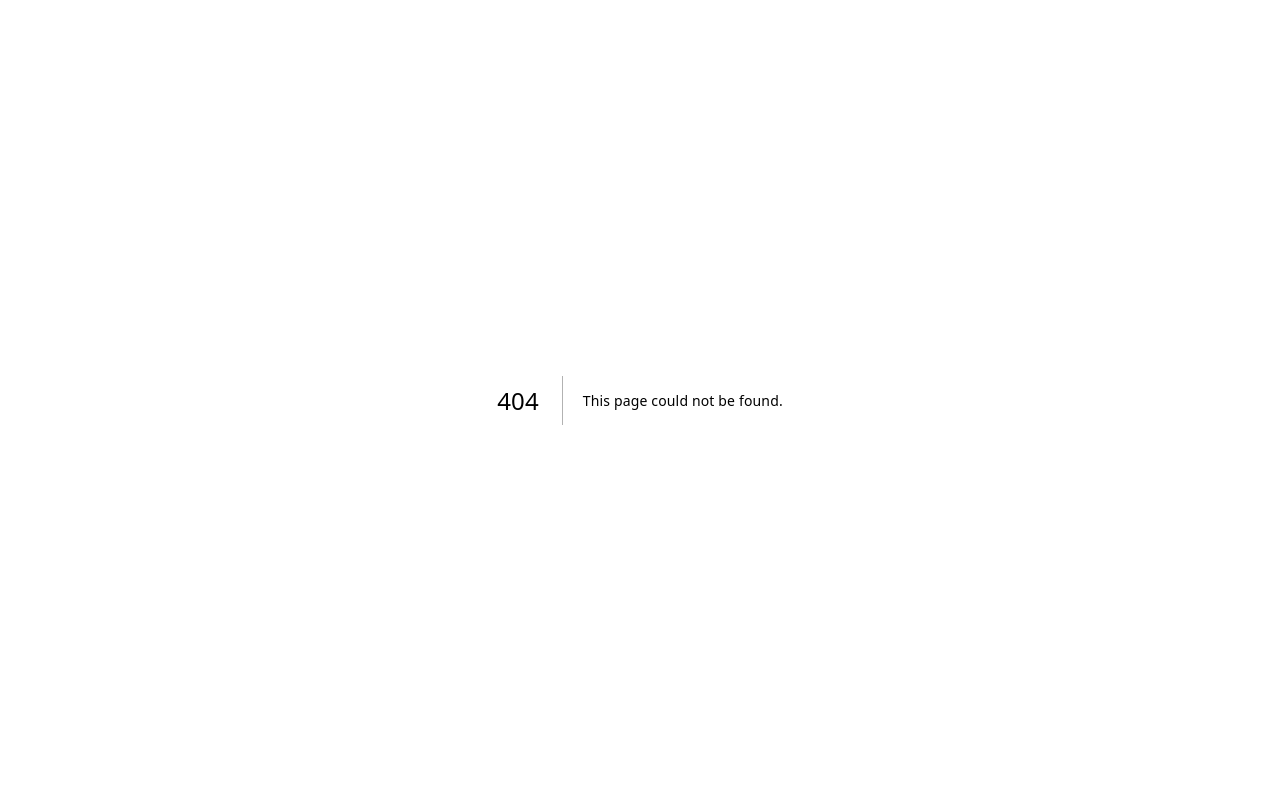
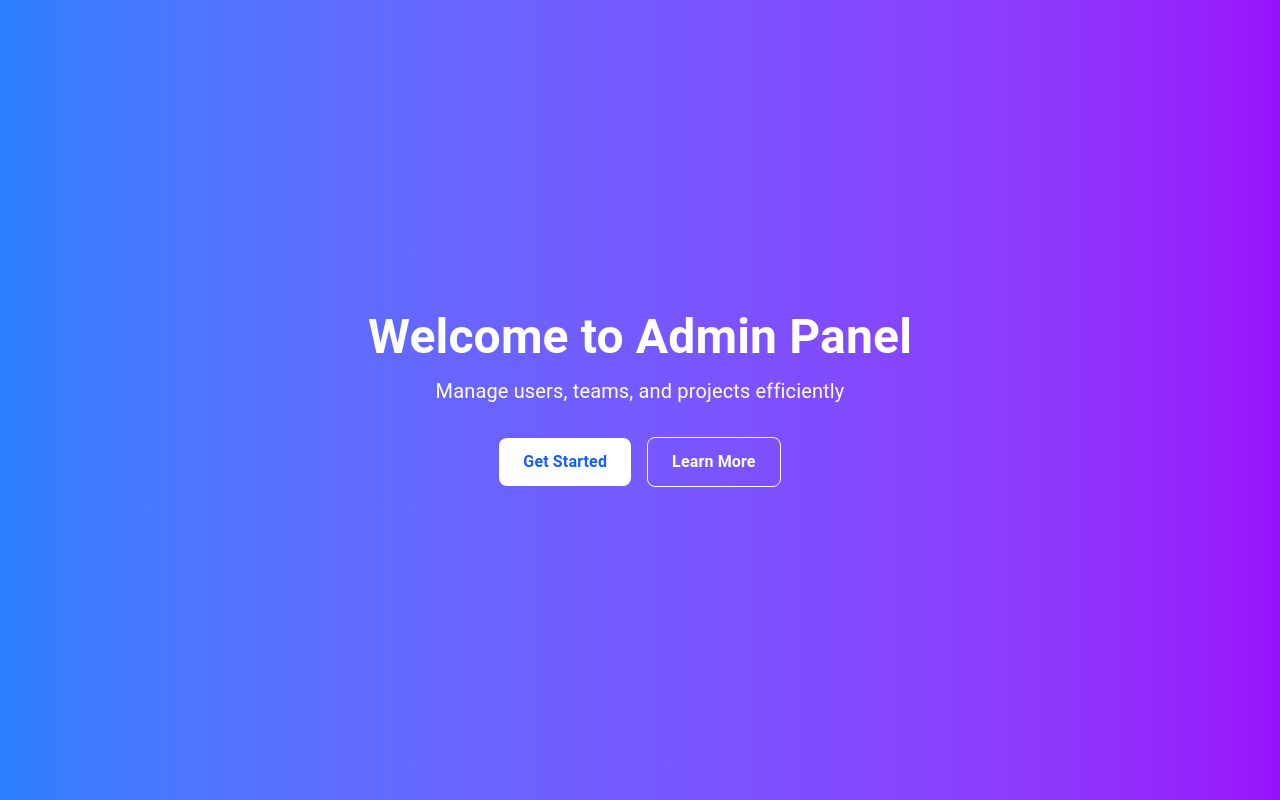
Before and after one commit to Sathyajith-pro/SkillNet_Research, a Next.js app in the folder frontend/: page /admin/landing in a window 1280 px wide. Before the commit this address had no page. Built offline with nearby package versions, Linux system fonts and the light colour scheme.

Commit message:
Create new landing page add under admin folder

```diff
--- /dev/null
+++ b/frontend/src/app/admin/landing/page.tsx
@@ -0,0 +1,20 @@
+import React from 'react';
+
+export default function LandingPage() {
+  return (
+    <main className="min-h-screen flex items-center justify-center bg-gradient-to-r from-blue-500 to-purple-600">
+      <div className="text-center text-white">
+        <h1 className="text-5xl font-bold mb-4">Welcome to Admin Panel</h1>
+        <p className="text-xl mb-8">Manage users, teams, and projects efficiently</p>
+        <div className="space-x-4">
+          <button className="bg-white text-blue-600 px-6 py-3 rounded-lg font-semibold hover:bg-gray-100 transition">
+            Get Started
+          </button>
+          <button className="border border-white text-white px-6 py-3 rounded-lg font-semibold hover:bg-white hover:text-blue-600 transition">
+            Learn More
+          </button>
+        </div>
+      </div>
+    </main>
+  );
+}
```
